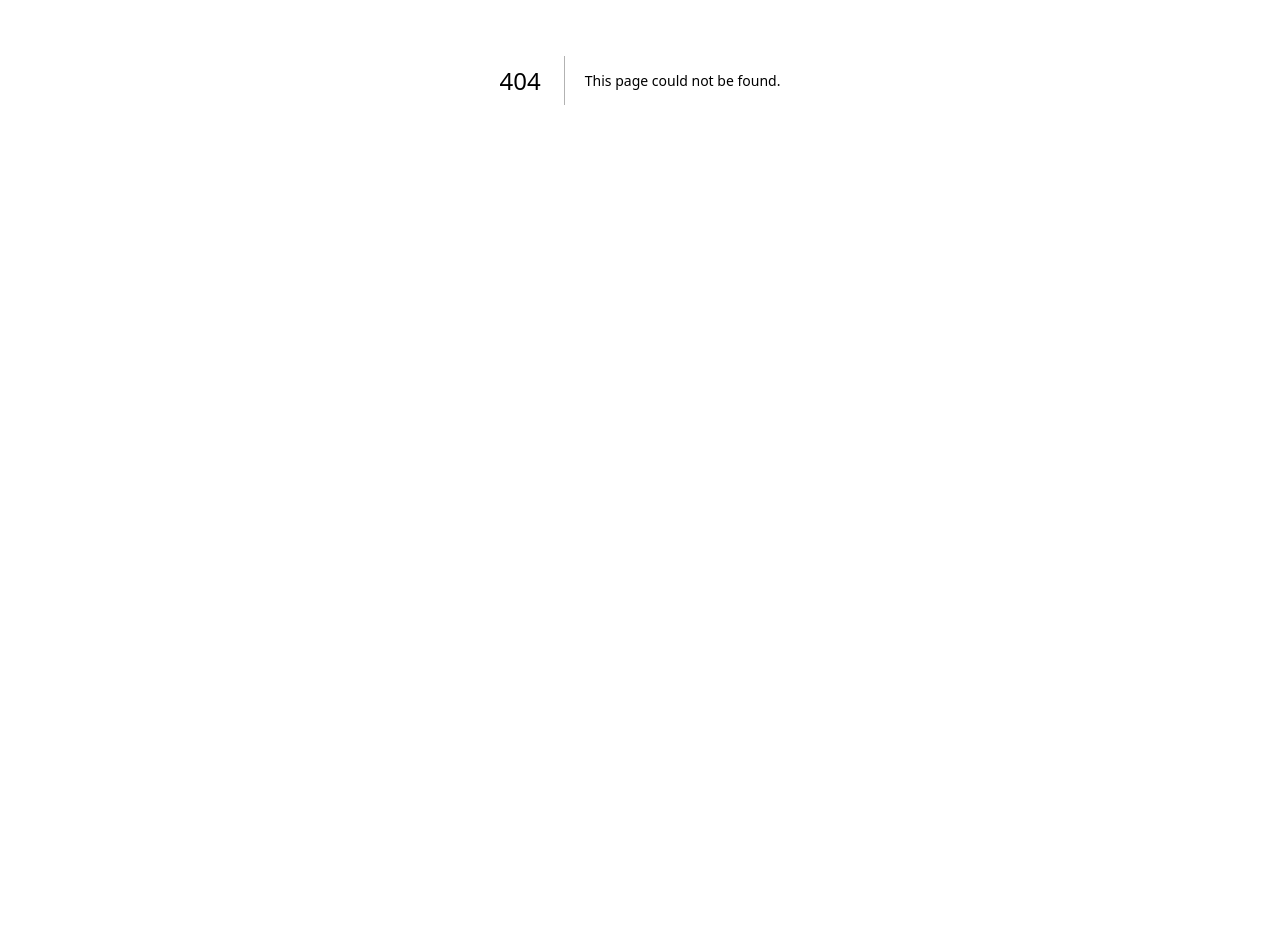
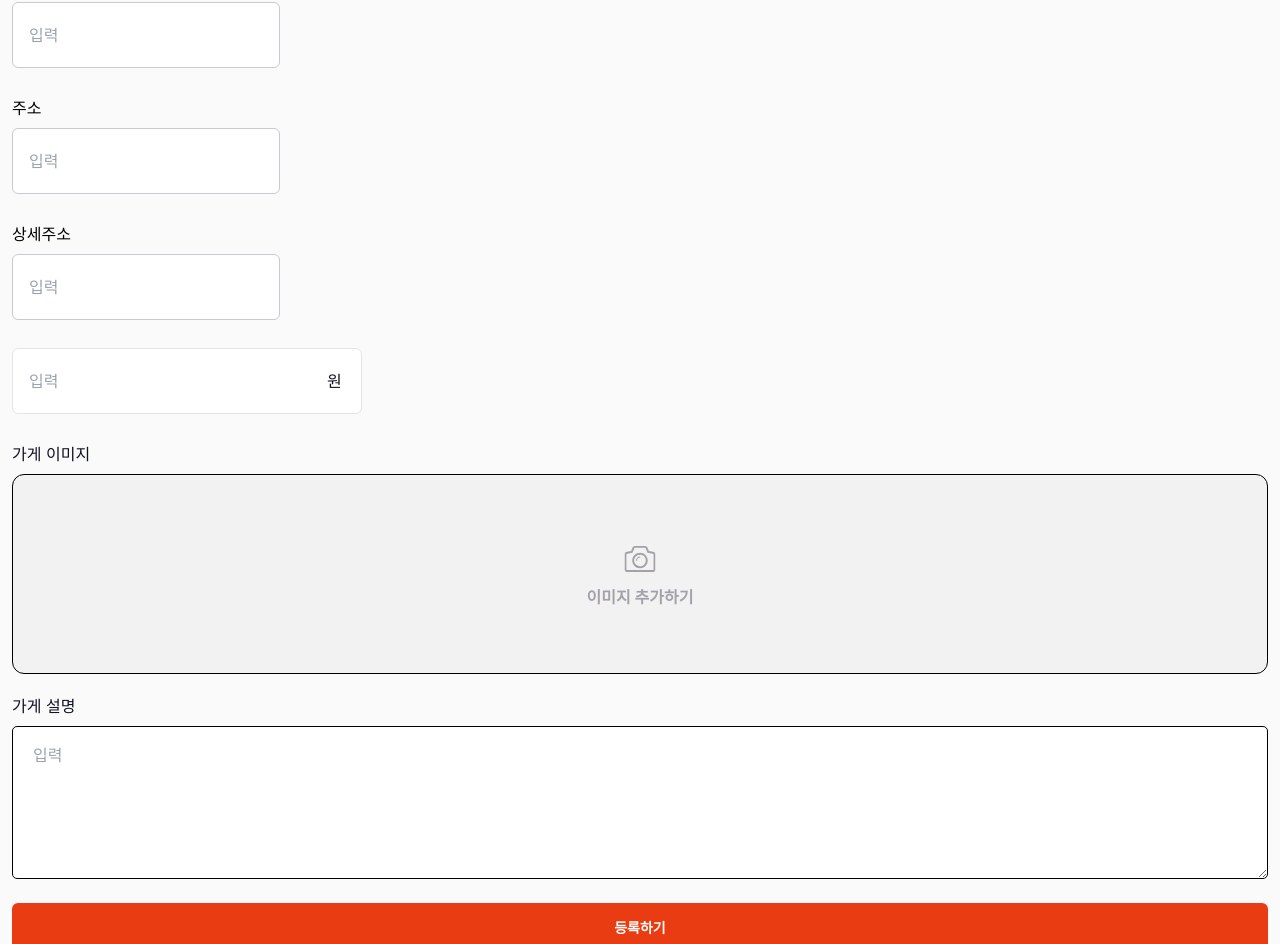
Before and after one commit to DDaHeuk/The-julge, a Next.js app: page /assignmyshop in a window 1280 px wide. Before the commit this address had no page. Shown: the part 320-1264 px from the top of the page. Before the commit the page ends 800 px from the top, so only its background shows below. Built offline with nearby package versions, Linux system fonts and the light colour scheme.

Commit message:
feat : 버튼 인풋 공통 컴포넌트 코드 수정

```diff
--- /dev/null
+++ b/src/app/(contents)/assignmyshop/page.tsx
@@ -0,0 +1,50 @@
+import Button from '@/components/button/indext';
+import Input from '@/components/input';
+import Image from 'next/image';
+
+const assignMyShop = () => {
+  return (
+    <div className="flex px-[12px] pt-[40px] pb-[80px] flex-col items-start bg-gray5">
+      <div className="flex flex-col items-center gap-[24px] w-[100%]">
+        <div className="flex justify-between items-start self-stretch">
+          <span className="text-black text-[20px] font-bold">가게 정보</span>
+          <Image src="/icons/close.svg" alt="닫기 버튼" width={24} height={24} />
+        </div>
+        <div className="flex flex-col gap-[20px] w-[100%]">
+          <div className="inline-flex flex-col items-start gap-[20px]">
+            <Input className="w-[100%]" variant="normal" label="가게 이름" />
+            <Input variant="normal" label="분류" />
+          </div>
+          <div className="inline-flex flex-col items-start gap-[20px]">
+            <Input variant="normal" label="주소" />
+            <Input variant="normal" label="상세주소" />
+            <Input variant="price" label="기본 시급" />
+          </div>
+          <div className="inline-flex flex-col items-start gap-[8px]">
+            <span className="text-black text-[16px]">가게 이미지</span>
+            <div className="rounded-[12px] border border-gray-30 bg-gray10 w-[100%] h-[200px] py-[68px]">
+              <div className="flex flex-col items-center  gap-[11px]">
+                <Image src="/icons/camera.svg" alt="카메라 아이콘" width={32} height={32} />
+                <span className="text-gray40 text-center text-[16px] font-bold">
+                  이미지 추가하기
+                </span>
+              </div>
+            </div>
+          </div>
+          <div className="inline-flex flex-col items-start gap-[8px]">
+            <span className="text-black text-[16px]">가게 설명</span>
+            <textarea
+              placeholder="입력"
+              className="flex h-[153px] px-[20px] py-[16px] items-start self-stretch rounded-[5px] border border-gray-30 bg-white "
+            />
+          </div>
+        </div>
+        <Button className="w-[100%]" color="filled">
+          등록하기
+        </Button>
+      </div>
+    </div>
+  );
+};
+
+export default assignMyShop;
--- a/src/app/(contents)/test11/page.tsx
+++ b/src/app/(contents)/test11/page.tsx
@@ -1,3 +1,4 @@
+import Button from '@/components/button/indext';
 import MyPostInfo from '@/components/myPostInfo';
 import MyShopInfo from '@/components/myShopInfo';
 
@@ -6,6 +7,9 @@ export default function test11() {
     <div>
       <MyShopInfo />
       <MyPostInfo deadline={true} />
+      <Button className="w-[100%]" color="filled">
+        등록하기
+      </Button>
     </div>
   );
 }
--- a/src/components/button/indext.tsx
+++ b/src/components/button/indext.tsx
@@ -21,15 +21,17 @@ export default function Button({ children, color, className, ...rest }: ButtonPr
     if (disabled) {
       return 'bg-gray40';
     }
-    return color === 'filled' ? 'bg-primary' : 'bg-white text-primary border border-primary';
+    return color === 'filled'
+      ? 'bg-primary text-white'
+      : 'bg-white text-primary border border-primary';
   };
 
   return (
-    <div>
+    <div className={`${className}`}>
       <button
         onClick={handleClick}
         disabled={disabled}
-        className={` h-[32px] md:h-[37px] lg:h-[48px]  rounded-[6px] text-white font-bold text-[12px] md:text-[14px] lg:text-[16px] inline-flex py-[14px] justify-center items-center gap-[8px] ${className} ${getColorClass()}`}
+        className={`rounded-[6px] font-bold text-[12px] md:text-[14px] lg:text-[16px] py-[14px] gap-[8px] w-full  ${getColorClass()}`}
         {...restProps}
       >
         {children}
--- a/src/components/input/index.tsx
+++ b/src/components/input/index.tsx
@@ -67,13 +67,13 @@ export default function Input({ variant, originalPassword, label, ...rest }: Inp
   }
 
   return (
-    <div className="flex flex-col gap-2">
+    <div className={`flex flex-col gap-2 ${className}`}>
       <label>{label}</label>
       <input
         {...restProps}
-        className={`w-[350px] mb-2 px-4 py-5 rounded-md border ${
+        className={` mb-2 px-4 py-5 rounded-md border ${
           errMsg ? 'border-red40' : 'border-gray30'
-        } focus:border-black focus:outline-none ${className}`}
+        } focus:border-black focus:outline-none `}
         value={inputValue}
         onChange={handleChange}
         placeholder={getPlaceholder()}
```
Also changed, not shown: public/icons/camera.svg (added).
